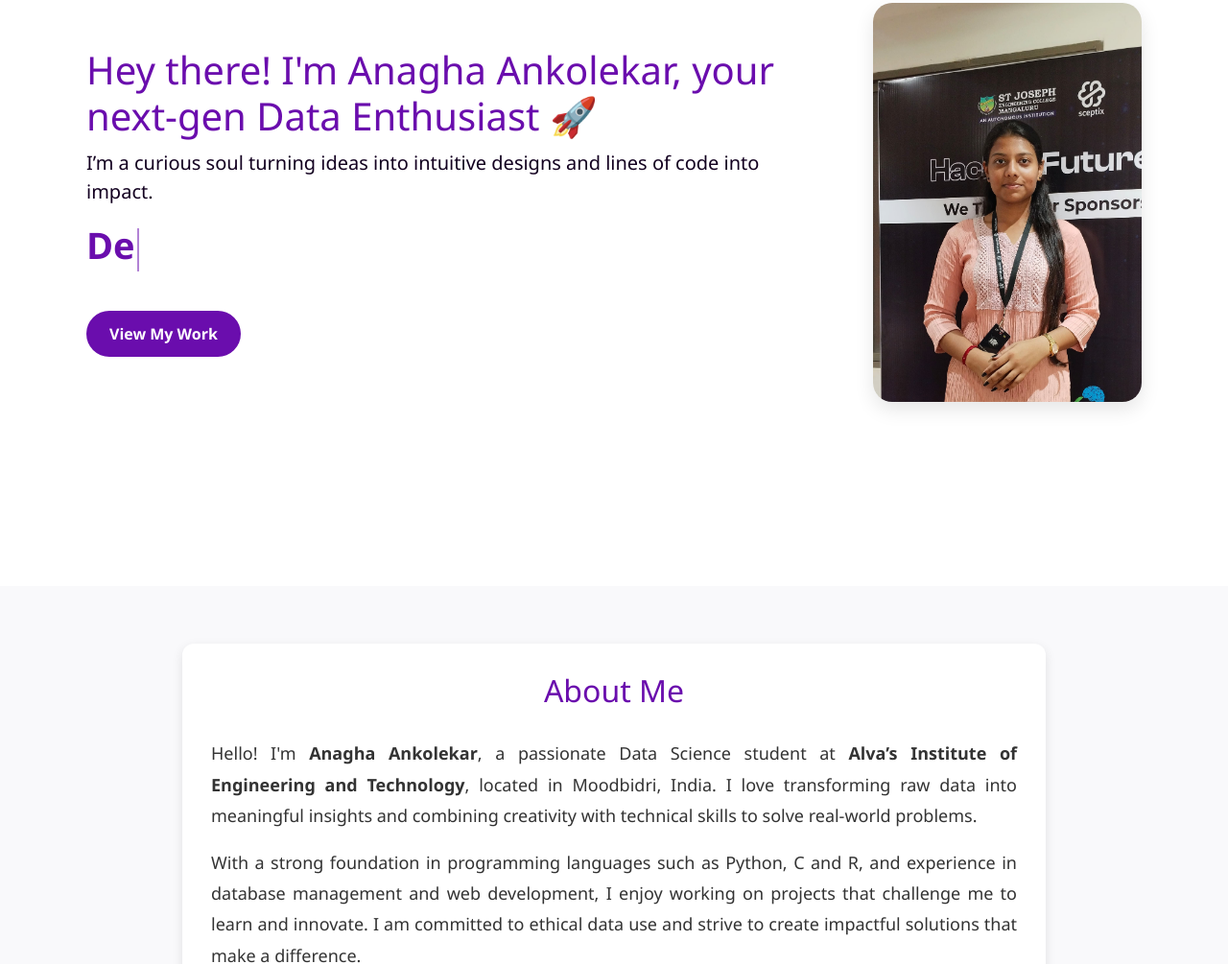
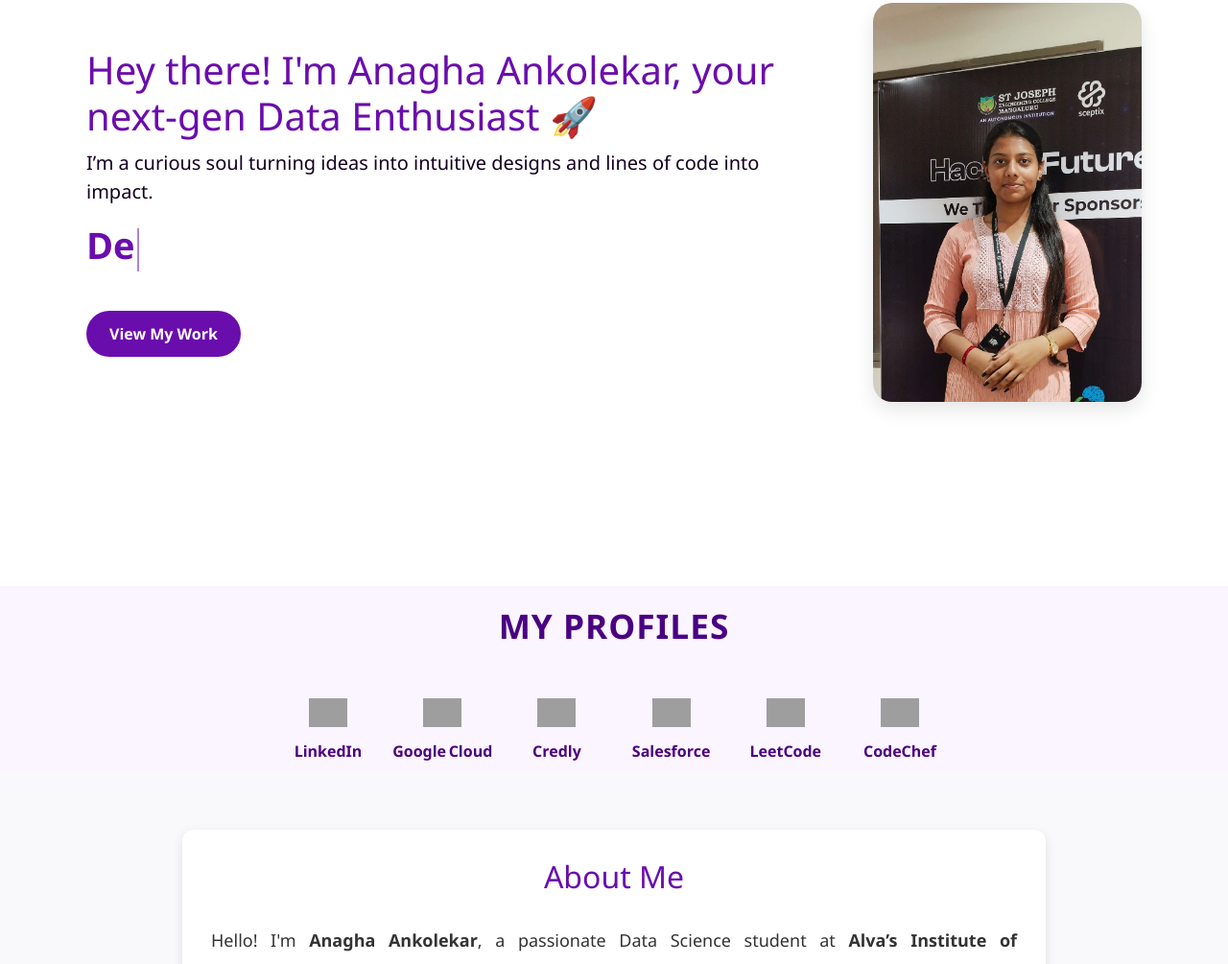
Before and after one commit to Anaghaank/portfolio, a plain HTML site: page index.html in a window 1280 px wide. Shown: the part 269-1274 px from the top of the page at 96% size. Drawn offline with nearby package versions, Linux system fonts and the light colour scheme; grey boxes are pictures that could not be loaded.

Commit message:
Added profile links in index.html

```diff
--- a/index.html
+++ b/index.html
@@ -548,6 +548,51 @@
             margin-left: 2px;
         }
 
+        /*links of profiles*/
+        .profile-badges {
+            display: flex;
+            flex-wrap: wrap;
+            justify-content: center;
+            gap: 1.2rem;
+            margin-top: 2.5rem;
+            text-align: center;
+        }
+
+        .profile-badges a {
+            display: flex;
+            flex-direction: column;
+            align-items: center;
+            width: 100px;
+            text-decoration: none;
+            color: #4b007d;
+            font-weight: 600;
+            transition: transform 0.3s ease;
+        }
+
+        .profile-badges a:hover {
+            transform: scale(1.1);
+        }
+
+        .profile-badges img {
+            width: 40px;
+            height: 40px;
+            margin-bottom: 0.5rem;
+            object-fit: contain;
+        }
+
+        .section-title {
+            text-align: center;
+            font-size: 2.2rem;
+            font-weight: 700;
+            color: var(--purple-dark);
+            /* or a color like #4b007d */
+            margin-bottom: 1.5rem;
+            text-transform: uppercase;
+            letter-spacing: 1px;
+            padding-bottom: 10px;
+        }
+
+
         @keyframes blink {
 
             0%,
@@ -563,6 +608,7 @@
     <link href="https://cdn.jsdelivr.net/npm/bootstrap-icons@1.10.5/font/bootstrap-icons.css" rel="stylesheet">
 
     <link href="https://cdn.jsdelivr.net/npm/bootstrap@5.3.3/dist/css/bootstrap.min.css" rel="stylesheet">
+    <link rel="stylesheet" href="https://cdnjs.cloudflare.com/ajax/libs/font-awesome/6.5.0/css/all.min.css" />
 
 
 </head>
@@ -601,6 +647,41 @@
             </div>
         </div>
     </section>
+
+<section class="profile" style="padding-top: 20px; padding-bottom:10px; background-color: #faf5ff;">
+        <h2 class="section-title">My Profiles</h2>
+
+        <div class="profile-badges">
+            <a href="https://www.linkedin.com/in/anagha21/" target="_blank">
+                <img src="https://cdn.jsdelivr.net/gh/devicons/devicon/icons/linkedin/linkedin-original.svg"
+                    alt="LinkedIn">
+                LinkedIn
+            </a>
+            <a href="https://www.cloudskillsboost.google/public_profiles/e8da1c76-cc86-4b0b-9a2e-23b8ce72f6f2" target="_blank">
+                <img src="https://www.vectorlogo.zone/logos/google_cloud/google_cloud-icon.svg" alt="Google Cloud">
+                Google Cloud
+            </a>
+            <a href="https://www.credly.com/users/anagha-ankolekar" target="_blank">
+                <img src="https://www.svgrepo.com/show/331358/credly.svg" alt="Credly">
+                Credly
+            </a>
+            <a href="https://www.salesforce.com/trailblazer/profile" target="_blank">
+                <img src="https://www.vectorlogo.zone/logos/salesforce/salesforce-icon.svg" alt="Salesforce Logo"
+                    class="badge-logo">
+                Salesforce
+            </a>
+            <a href="https://leetcode.com/u/anaghaank21/" target="_blank">
+                <img src="https://upload.wikimedia.org/wikipedia/commons/1/19/LeetCode_logo_black.png" alt="LeetCode">
+                LeetCode
+            </a>
+            <a href="https://www.codechef.com/users/anagha_1621" target="_blank">
+                <img src="https://cdn.codechef.com/images/cc-logo.svg" alt="CodeChef">
+                CodeChef
+            </a>
+        </div>
+    </section>
+
+
 
 
     <section id="about" style="background: #f9f9fb; padding: 60px 20px;">
```
